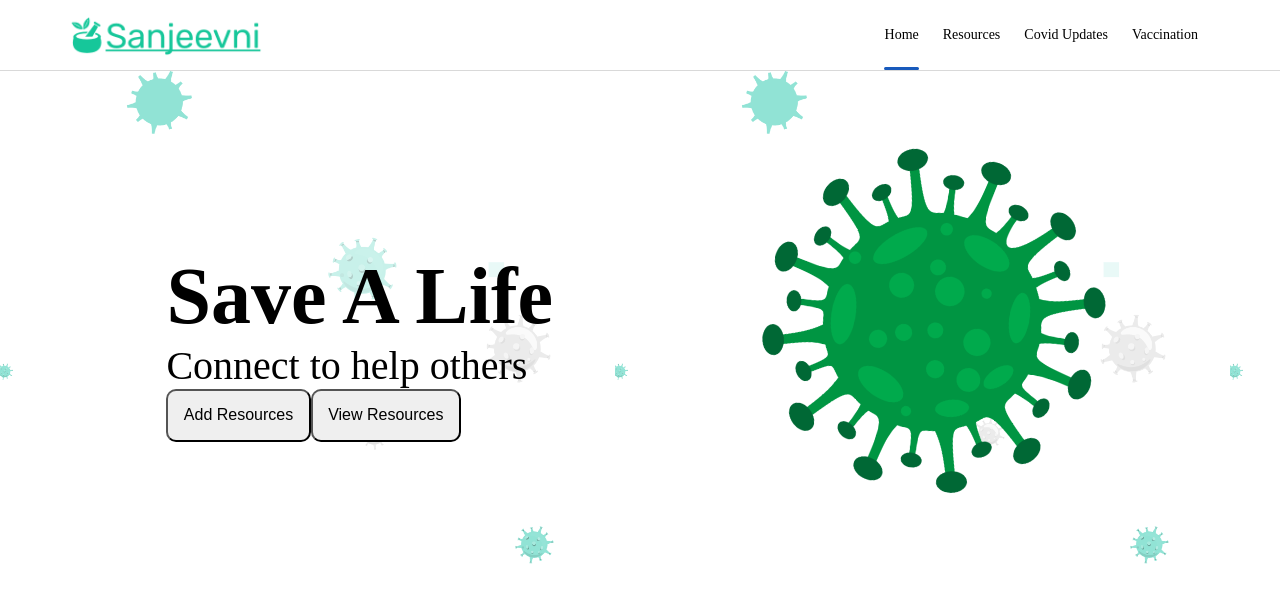
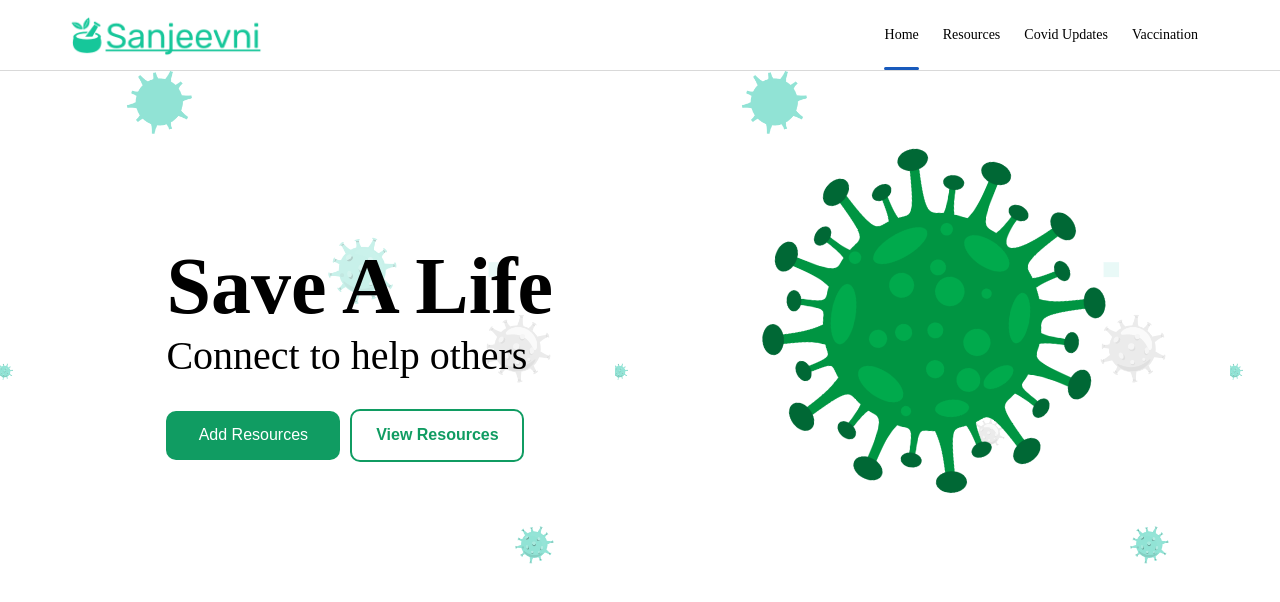
Before and after one commit to vice76/WebOCode, a React (Create React App) app: page / in a window 1280 px wide. Shown: the top 602 px of the page. Built offline with nearby package versions, Linux system fonts and the light colour scheme.

Commit message:
did minor changes

```diff
--- a/src/components/home/Landing.js
+++ b/src/components/home/Landing.js
@@ -8,7 +8,7 @@ const Landing = () => {
                 <div className="container-left">
                    <h1>Save A Life</h1>
                    <p>Connect to help others</p>
-                   <div>
+                   <div className="button-container">
                        <button className="add-button">Add Resources</button>
                        <button className="view-button">View Resources</button>
                    </div>
--- a/src/scss/components/_landing.scss
+++ b/src/scss/components/_landing.scss
@@ -11,17 +11,39 @@
 
         .container-left {
             h1 {
-                padding-top: 180px;
+                padding-top: 170px;
                 font-size: 5rem;
             }
             p {
                 font-size: 2.5rem;
             }
 
-            button {
-                font-size: 1rem;
-                padding: 4%;
-                border-radius: 10px;
+            .button-container {
+                padding-top: 30px;
+
+                .add-button {
+                    font-size: 1rem;
+                    width: 45%;
+                    padding: 4%;
+                    border-radius: 10px;
+                    color: white;
+                    background-color: $color-green;
+                    border: 2px $color-green;
+                    margin-right: 10px;
+                    cursor: pointer;
+                }
+
+                .view-button {
+                    font-size: 1rem;
+                    width: 45%;
+                    padding: 4%;
+                    border-radius: 10px;
+                    background-color: white;
+                    border: 2px solid $color-green;
+                    color: $color-green;
+                    font-weight: bold;
+                    cursor: pointer;
+                }
             }
         }
 
--- a/src/scss/variables/_color.scss
+++ b/src/scss/variables/_color.scss
@@ -1,4 +1,4 @@
-$color-green: #16C79A;
+$color-green: #109c62;
 $color-blue: #19456B;
 $color-white: #F8F1F1;
 $color-darker-blue: #19456B;
```
